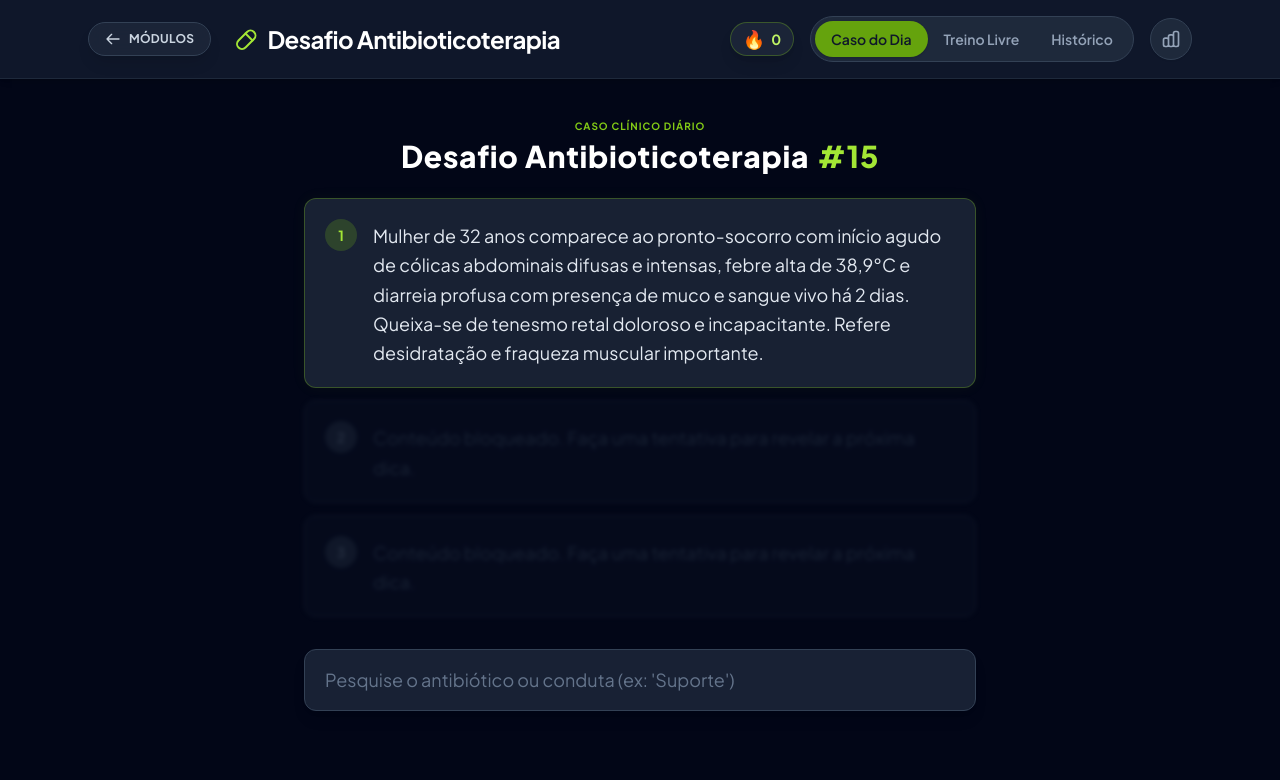
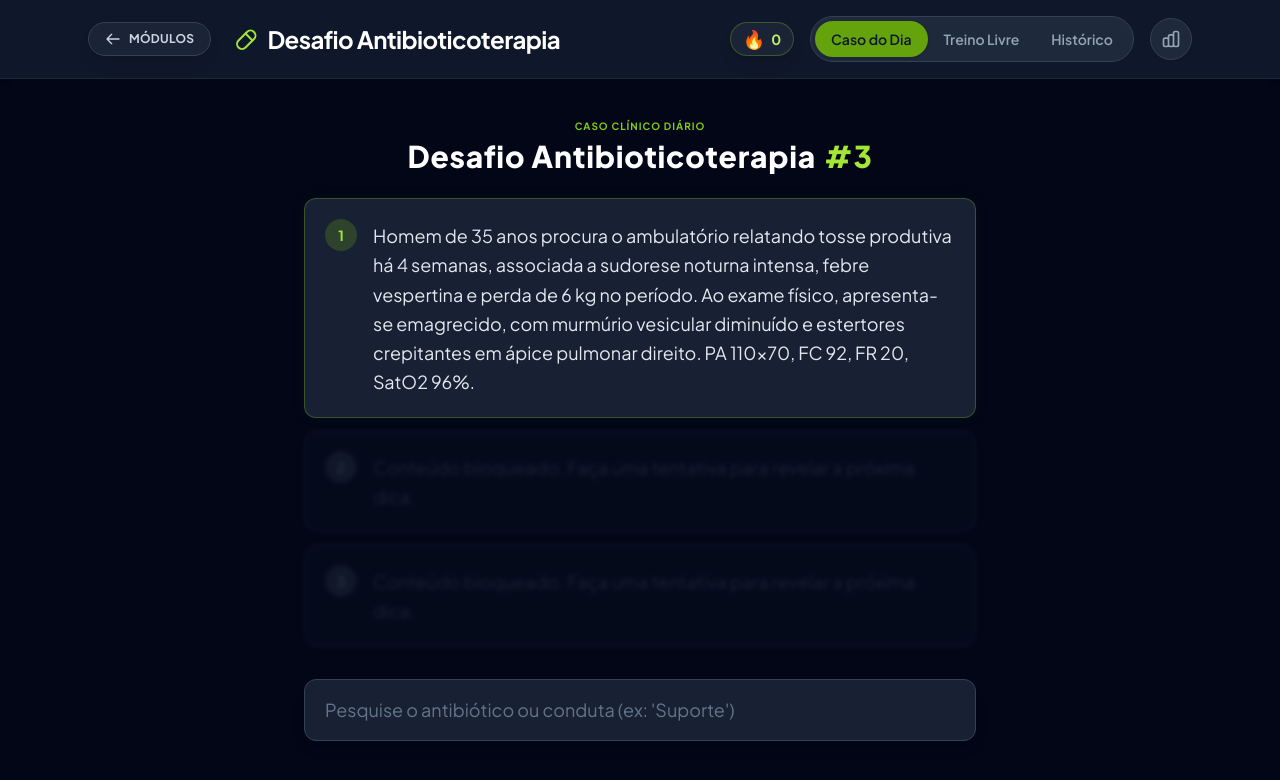
Before and after one commit to caiomonx/Plant-OS-Pocket, a React (Vite) app: page /modulos/antibioticoterapia in a window 1280 px wide. Shown: the top 780 px of the page. Built offline with nearby package versions, Linux system fonts and the light colour scheme.

Commit message:
feat: fix datas

```diff
--- a/src/hooks/useAntibioChallenge.js
+++ b/src/hooks/useAntibioChallenge.js
@@ -7,7 +7,7 @@ const HISTORY_STORAGE_KEY = 'antigravity_antibio_history';
 const ARCADE_BAG_KEY = 'antigravity_antibio_arcade_bag';
 
 // Data Gênesis (Dia 1) retroativa para o usuário ter alguns casos liberados hoje
-const START_DATE = new Date('2026-05-16T00:00:00').getTime();
+const START_DATE = new Date('2026-05-28T00:00:00').getTime();
 
 export function useAntibioChallenge(mode = 'daily', historyReplayCaseId = null) {
   const [caseData, setCaseData] = useState(null);
--- a/src/hooks/useDiagnosticChallenge.js
+++ b/src/hooks/useDiagnosticChallenge.js
@@ -8,7 +8,7 @@ const HISTORY_STORAGE_KEY = 'antigravity_diagnostic_history';
 const ARCADE_BAG_KEY = 'antigravity_arcade_bag';
 
 // Data Gênesis (Dia 1) retroativa para o usuário ter 8 casos liberados hoje
-const START_DATE = new Date('2026-04-10T00:00:00').getTime();
+const START_DATE = new Date('2026-05-28T00:00:00').getTime();
 
 export function useDiagnosticChallenge(mode = 'daily', historyReplayCaseId = null) {
   const [caseData, setCaseData] = useState(null);
--- a/src/hooks/useEcgChallenge.js
+++ b/src/hooks/useEcgChallenge.js
@@ -6,7 +6,7 @@ import { ECG_HISTORY_KEY, getEcgHistory } from '../utils/ecgStats';
 const ARCADE_BAG_KEY = 'antigravity_ecg_arcade_bag';
 
 // Data Gênesis (Dia 1) - 10 de Maio de 2026 (hoje, 12/05, será o Dia 3)
-const START_DATE = new Date('2026-05-10T00:00:00').getTime();
+const START_DATE = new Date('2026-05-28T00:00:00').getTime();
 
 export function useEcgChallenge() {
   const [caseData, setCaseData] = useState(null);
--- a/src/hooks/useImagiologyChallenge.js
+++ b/src/hooks/useImagiologyChallenge.js
@@ -5,7 +5,7 @@ const ARCADE_BAG_KEY = 'antigravity_imagiology_arcade_bag';
 const IMAGIOLOGY_HISTORY_KEY = 'imagiology_challenge_history';
 
 // Data Gênesis (Dia 1) - 14 de Maio de 2026
-const START_DATE = new Date('2026-05-14T00:00:00').getTime();
+const START_DATE = new Date('2026-05-28T00:00:00').getTime();
 
 export function useImagiologyChallenge() {
   const [caseData, setCaseData] = useState(null);
--- a/src/pages/ImagiologyChallengePage.jsx
+++ b/src/pages/ImagiologyChallengePage.jsx
@@ -75,6 +75,13 @@ export default function ImagiologyChallengePage() {
       setMode('history_replay');
       loadHistoryReplay(caseId);
     };
+
+    // Sincroniza reativamente o modo visual da página com o modo ativo real do hook de desafio
+    React.useEffect(() => {
+        if (activeMode && activeMode !== mode && mode !== 'history') {
+            setMode(activeMode);
+        }
+    }, [activeMode, mode]);
 
     return (
         <div className="h-screen bg-slate-950 text-slate-200 overflow-hidden flex flex-col font-sans">
@@ -160,7 +167,7 @@ export default function ImagiologyChallengePage() {
                         <div className="flex-1 min-h-[400px] flex flex-col lg:flex-row gap-6 pb-6">
 
                             {/* Left Column (Image + Contextual Post-Game Hint) */}
-                            <div className="flex-1 flex flex-col gap-4">
+                            <div className="flex-1 flex flex-col gap-4 min-w-0">
                                 <div className="flex-1 relative border border-slate-800 rounded-2xl overflow-hidden bg-black shadow-2xl min-h-[65vh] lg:min-h-[50vh] lg:h-auto group">
                                     {caseData?.imageUrl ? (
                                     <ImagiologyInteractiveCanvas
```
